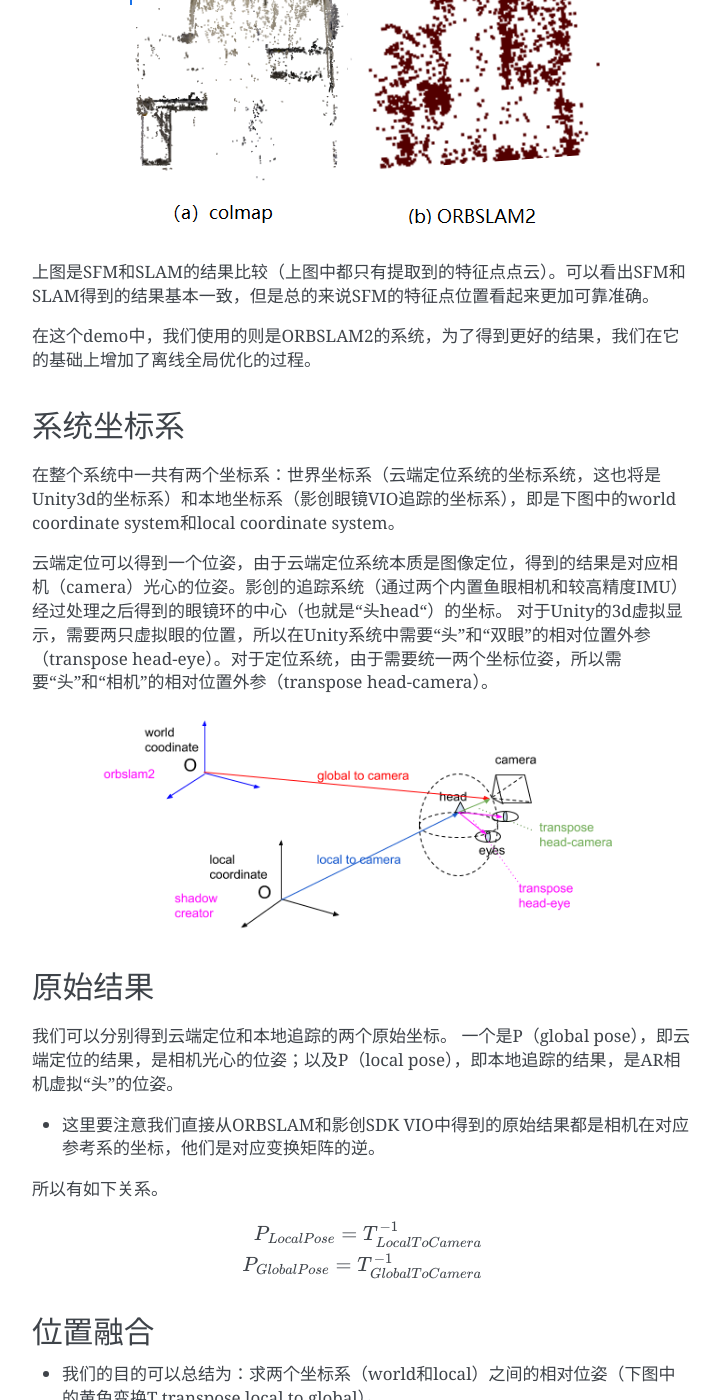
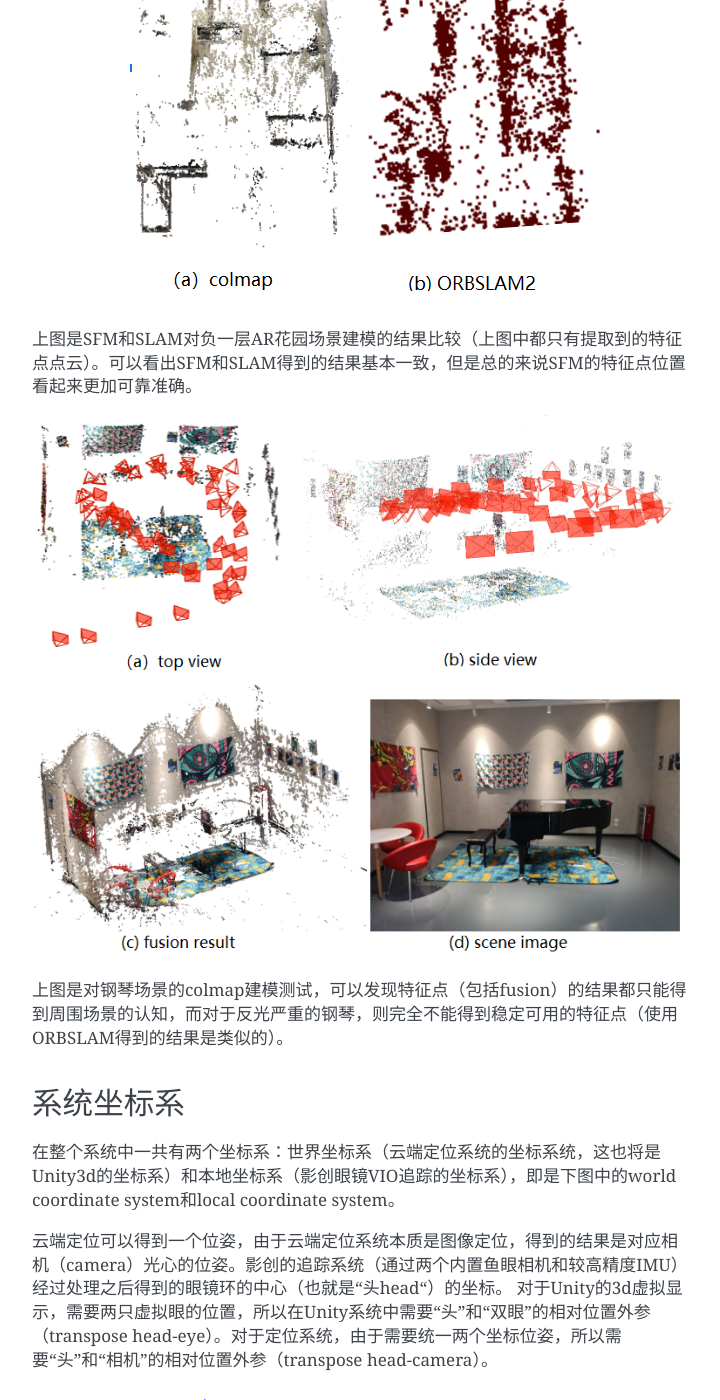
Before and after one commit to gggliuye/VIO, a Sphinx documentation site: the page built from docs/UnitySc/unityShadowCreator.rst, in a window 1280 px wide and 1400 px high, scrolled down 1641 px. Shown: the whole window, without its empty margins (388-1108 px from the left). Built offline with Sphinx 7.4.7, drawn with Linux system fonts in a browser that asks for light colours; some of the changed text lies outside the part shown.

Commit message:
Update unityShadowCreator.rst

```diff
--- a/docs/UnitySc/unityShadowCreator.rst
+++ b/docs/UnitySc/unityShadowCreator.rst
@@ -38,12 +38,18 @@ SLAM和SFM的区别主要在与他们的目的性不同：SLAM的重要要求是
 * **优化**： SFM会多次进行优化（BA bundle adjustment），尤其是全局优化。比如Incremental SFM中，没新注册几张新图片之后，都会进行全局优化（global BA）直至收敛。SLAM中的BA则做的更少，比如ORBSLAM2中，Tracking线程只优化位姿，Localmapping只在有新关键帧加入时局部优化一次，而全局优化只在检测到回环之后优化一次。
 * 另外还有很多不同，比如SLAM是对来连续视频流的处理，可以针对性简化一部分内容；SLAM和SFM都可以使用多传感器融合，但是方式可能会不同；SFM也有不同的分类，不同的SFM也会有不同的优劣之处。
 
+实际场景测试
+>>>>>>>>>>>>>>>>>>>>>>>
 .. image:: sfm_slam.png
    :align: center
 
-上图是SFM和SLAM的结果比较（上图中都只有提取到的特征点点云）。可以看出SFM和SLAM得到的结果基本一致，但是总的来说SFM的特征点位置看起来更加可靠准确。
+上图是SFM和SLAM对负一层AR花园场景建模的结果比较（上图中都只有提取到的特征点点云）。可以看出SFM和SLAM得到的结果基本一致，但是总的来说SFM的特征点位置看起来更加可靠准确。
 
-在这个demo中，我们使用的则是ORBSLAM2的系统，为了得到更好的结果，我们在它的基础上增加了离线全局优化的过程。
+.. image:: colmap_piano.PNG
+   :align: center
+
+上图是对钢琴场景的colmap建模测试，可以发现特征点（包括fusion）的结果都只能得到周围场景的认知，而对于反光严重的钢琴，则完全不能得到稳定可用的特征点（使用ORBSLAM得到的结果是类似的）。
+
 
 系统坐标系
 ----------------
```
Also changed, not shown: other parts of docs/UnitySc/unityShadowCreator.rst (+3 -0 lines).
